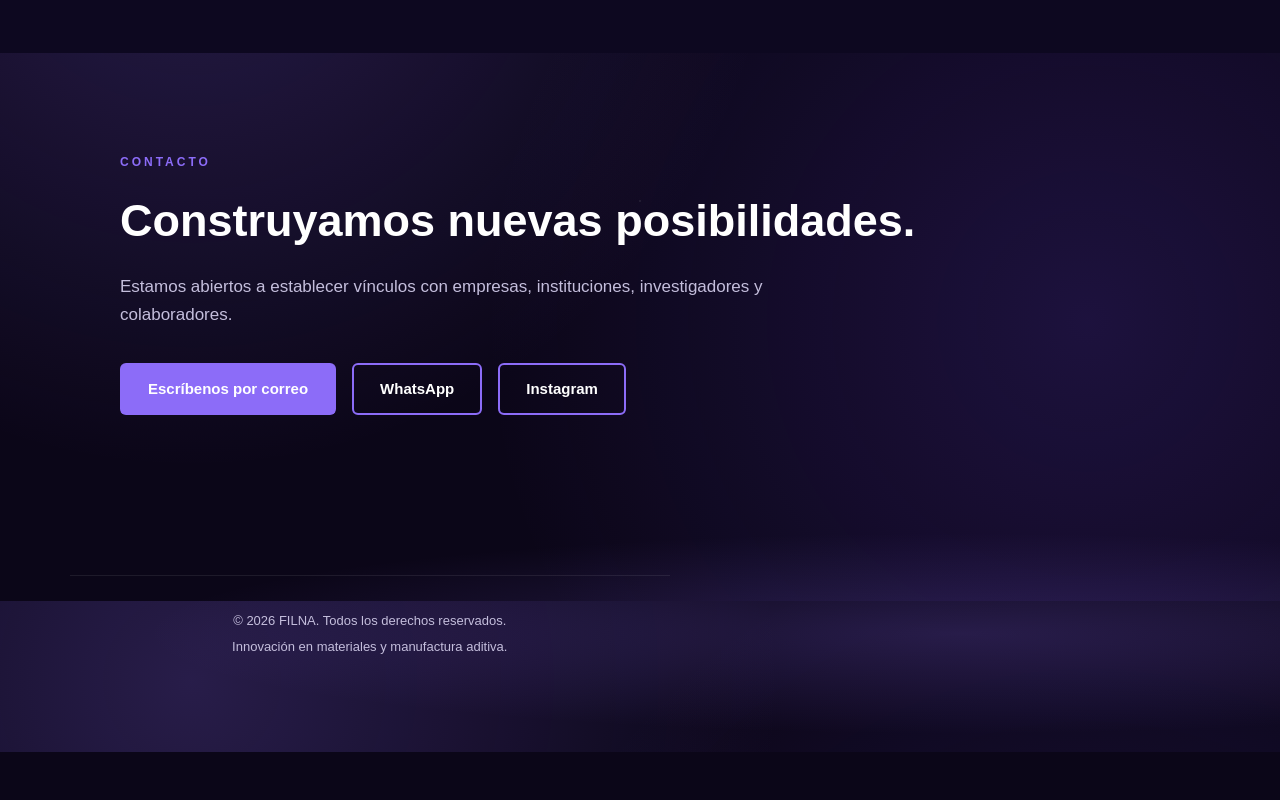
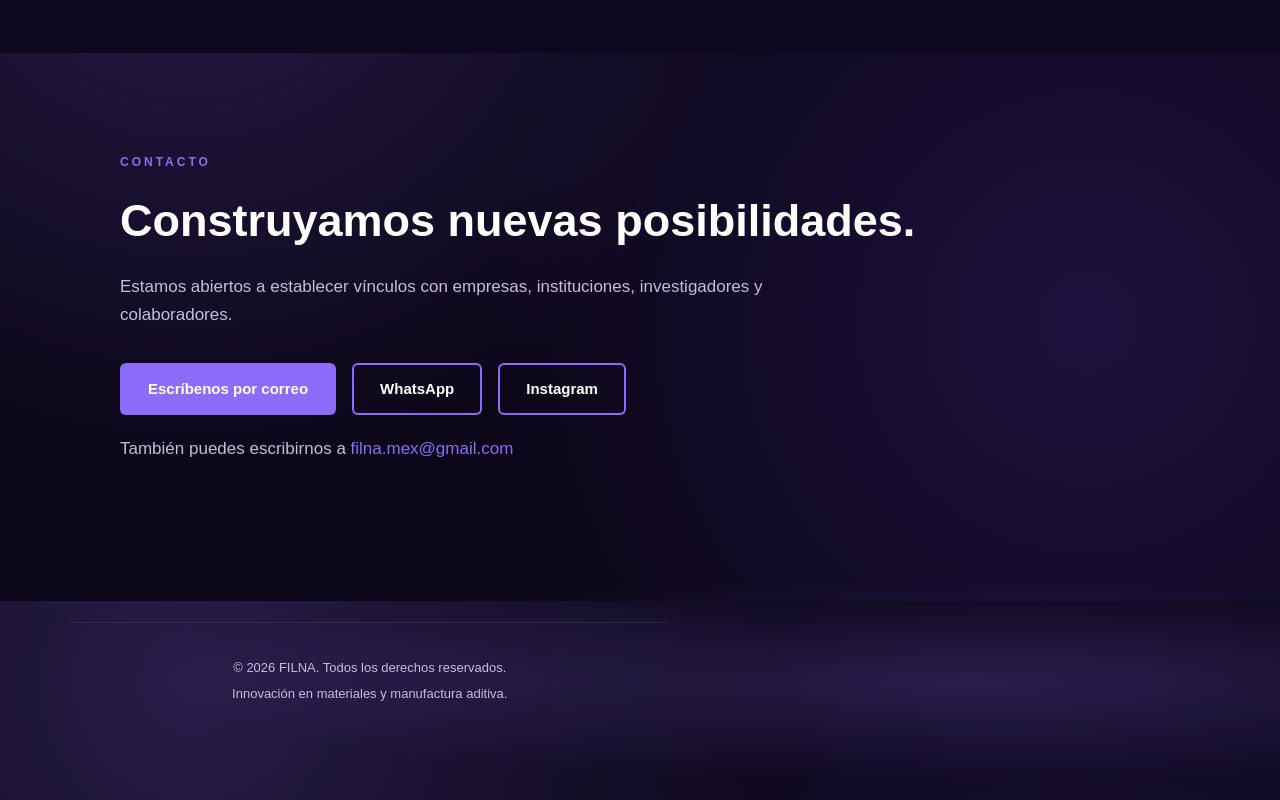
Before and after one commit to VladAranda/filna_web, a plain HTML site: page index.html in a window 1280 px wide. Shown: the part 3399-4199 px from the top of the page. Before the commit the page ends 4151 px from the top, so only its background shows below. Drawn offline with Linux system fonts and the light colour scheme.

Commit message:
Agrega correo de contacto

```diff
--- a/index.html
+++ b/index.html
@@ -301,9 +301,9 @@
 
     <div class="contact-links">
 
-        <a href="mailto:TU-CORREO@dominio.com" class="primary-button">
-            Escríbenos por correo
-        </a>
+       <a href="mailto:filna.mex@gmail.com?subject=Contacto%20desde%20la%20p%C3%A1gina%20de%20FILNA" class="primary-button">
+    Escríbenos por correo
+       </a>
 
         <a href="https://wa.me/523311328316" class="secondary-button" target="_blank" rel="noopener">
             WhatsApp
@@ -314,6 +314,10 @@
         </a>
 
     </div>
+          <p class="contact-email">
+    También puedes escribirnos a
+    <a href="mailto:filna.mex@gmail.com">filna.mex@gmail.com</a>
+</p>
 
 </section>
 
--- a/styles.css
+++ b/styles.css
@@ -340,6 +340,19 @@ body {
     transform: translateY(-2px);
 }
 
+.contact-email {
+    margin-top: 20px;
+}
+
+.contact-email a {
+    color: var(--purple);
+    text-decoration: none;
+}
+
+.contact-email a:hover {
+    text-decoration: underline;
+}
+
 
 /* CARRUSEL DE NOTAS */
 
```
